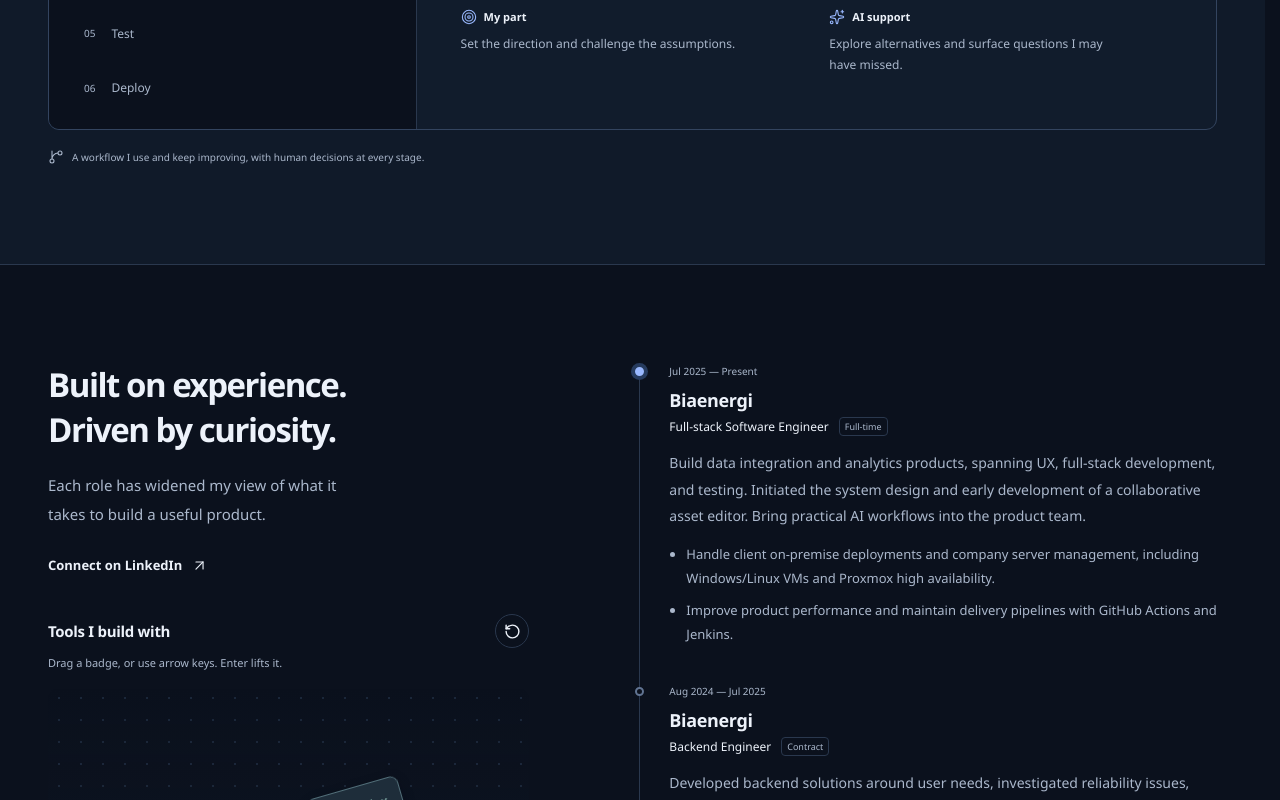
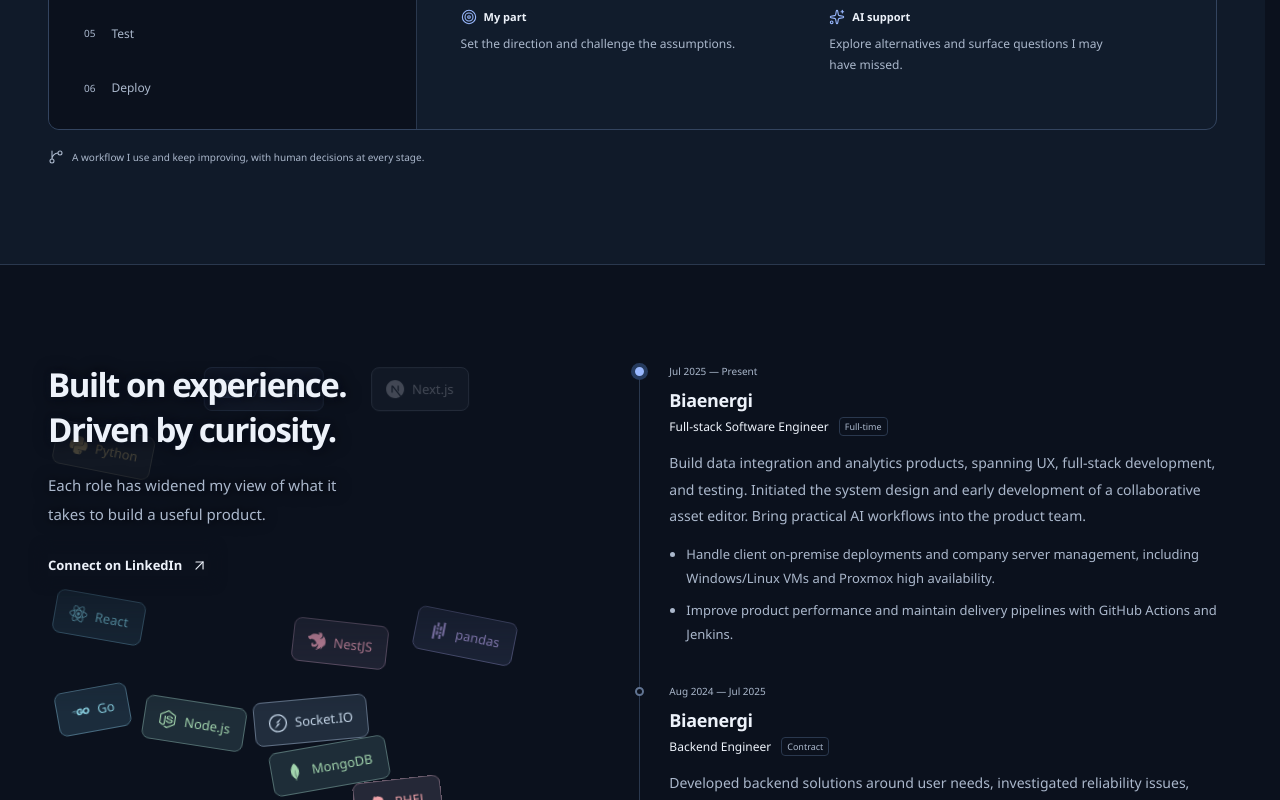
Before and after one commit to YMaximum/my-site, a React (Vite) app: page / in a window 1280 px wide. Shown: the part 2000-2800 px from the top of the page. Built offline with nearby package versions, Linux system fonts and the light colour scheme; a web font is replaced by a local one.

Commit message:
Refine toolkit with floating badges and seamless mobile strip

```diff
--- a/src/App.tsx
+++ b/src/App.tsx
@@ -35,7 +35,7 @@
 }
 
 export default function App() {
-  const { motionEnabled, reducedMotion, toggleMotion } = useMotionPreference();
+  const { motionEnabled } = useMotionPreference();
   const [pageState, setPageState] = useState(readPageState);
   const [menuOpen, setMenuOpen] = useState(false);
   const [activeSection, setActiveSection] = useState('');
@@ -186,28 +186,6 @@
               </a>
             ))}
           </nav>
-          <button
-            className='icon-button motion-toggle'
-            onClick={toggleMotion}
-            disabled={reducedMotion}
-            aria-label={
-              reducedMotion
-                ? 'Motion reduced by your system preference'
-                : motionEnabled
-                  ? 'Pause motion'
-                  : 'Enable motion'
-            }
-            aria-pressed={motionEnabled}
-            title={
-              reducedMotion
-                ? 'Your reduced-motion preference is active'
-                : motionEnabled
-                  ? 'Pause motion'
-                  : 'Enable motion'
-            }
-          >
-            <Icon name={motionEnabled ? 'Pause' : 'Play'} size={18} />
-          </button>
           <a
             className='header-github'
             href={profile.github}
--- a/src/components/Icons.tsx
+++ b/src/components/Icons.tsx
@@ -19,8 +19,6 @@
   MousePointer2,
   Network,
   Plus,
-  Pause,
-  Play,
   ScanEye,
   Server,
   ShieldCheck,
@@ -51,8 +49,6 @@
   MousePointer2,
   Network,
   Plus,
-  Pause,
-  Play,
   ScanEye,
   Server,
   ShieldCheck,
--- a/src/components/Toolkit.tsx
+++ b/src/components/Toolkit.tsx
@@ -1,5 +1,4 @@
 import { useEffect, useRef, useState, useSyncExternalStore } from 'react';
-import { Pause, Play, RotateCcw } from 'lucide-react';
 import { toolkit } from '../data/portfolio';
 import { TechnologyMark } from './TechTags';
 import { techStyle } from '../data/technologies';
@@ -21,15 +20,12 @@
   const stage = useRef<HTMLDivElement>(null);
   const [visible, setVisible] = useState(false);
   const [activated, setActivated] = useState(false);
-  const [paused, setPaused] = useState(false);
-  const [interacting, setInteracting] = useState(false);
   const physics = useToolkitPhysics(
     stage,
     desktop && motionEnabled && activated,
     visible,
   );
-  const autoScroll =
-    !desktop && motionEnabled && visible && !paused && !interacting;
+  const autoScroll = !desktop && motionEnabled && visible;
 
   useEffect(() => {
     const observer = new IntersectionObserver(
@@ -56,7 +52,7 @@
         return;
       }
       const group = element.querySelector<HTMLElement>('.toolkit-badges');
-      const loopWidth = (group?.offsetWidth ?? 0) + 16;
+      const loopWidth = (group?.offsetWidth ?? 0) + 32;
       if (loopWidth) {
         position += Math.min(previous ? time - previous : 0, 40) * 0.04;
         if (position >= loopWidth) position -= loopWidth;
@@ -76,7 +72,6 @@
     };
   }, [autoScroll]);
 
-  // Each layout starts at the beginning, avoiding leftover marquee scroll offsets.
   useEffect(() => {
     if (stage.current) stage.current.scrollLeft = 0;
   }, [desktop, motionEnabled]);
@@ -84,68 +79,21 @@
   return (
     <section
       className='experience-toolkit'
-      aria-labelledby='toolkit-title'
-      data-mode={desktop ? (motionEnabled ? 'physics' : 'static') : 'carousel'}
+      aria-label='Technology toolkit'
+      data-mode={motionEnabled ? (desktop ? 'floating' : 'marquee') : 'static'}
     >
-      <div className='toolkit-heading'>
-        <h3 id='toolkit-title'>Tools I build with</h3>
-        {desktop ? (
-          <button
-            className='icon-button toolkit-control'
-            aria-label='Drop the toolkit badges again'
-            disabled={!motionEnabled}
-            onClick={physics.reset}
-          >
-            <RotateCcw size={17} aria-hidden='true' />
-          </button>
-        ) : (
-          <button
-            className='icon-button toolkit-control'
-            disabled={!motionEnabled}
-            aria-label={
-              paused ? 'Play toolkit carousel' : 'Pause toolkit carousel'
-            }
-            aria-pressed={!paused && motionEnabled}
-            onClick={() => setPaused(!paused)}
-          >
-            {paused || !motionEnabled ? (
-              <Play size={17} aria-hidden='true' />
-            ) : (
-              <Pause size={17} aria-hidden='true' />
-            )}
-          </button>
-        )}
-      </div>
-      <p id='toolkit-hint' className='toolkit-hint'>
-        {desktop && motionEnabled
-          ? 'Drag a badge, or use arrow keys. Enter lifts it.'
-          : desktop
-            ? 'A few of the tools I work with.'
-            : 'My everyday toolkit. Swipe to explore.'}
-      </p>
       <div
         ref={stage}
         className='toolkit-stage'
-        aria-label='Overall technology toolkit'
-        tabIndex={desktop ? -1 : 0}
+        tabIndex={!desktop && !motionEnabled ? 0 : undefined}
+        role={!desktop && !motionEnabled ? 'group' : undefined}
+        aria-label={
+          !desktop && !motionEnabled ? 'Technology skills' : undefined
+        }
         onPointerMove={physics.move}
         onPointerUp={physics.end}
         onPointerCancel={physics.end}
-        onPointerLeave={() => {
-          physics.leave();
-          setInteracting(false);
-        }}
-        onPointerEnter={(event) => {
-          if (event.pointerType === 'mouse') setInteracting(true);
-        }}
-        onTouchStart={() => setInteracting(true)}
-        onTouchEnd={() => setInteracting(false)}
-        onTouchCancel={() => setInteracting(false)}
-        onFocusCapture={() => setInteracting(true)}
-        onBlurCapture={(event) => {
-          if (!event.currentTarget.contains(event.relatedTarget))
-            setInteracting(false);
-        }}
+        onPointerLeave={physics.leave}
       >
         <div className='toolkit-track'>
           <ul
@@ -158,7 +106,7 @@
                   <button
                     className='toolkit-badge'
                     aria-label={`Move ${name} badge`}
-                    aria-describedby='toolkit-hint'
+                    aria-description='Drag to move, or use arrow keys.'
                     onPointerDown={(event) => physics.start(index, event)}
                     onLostPointerCapture={physics.end}
                     onKeyDown={(event) => physics.key(index, event)}
@@ -173,7 +121,7 @@
               </li>
             ))}
           </ul>
-          {!desktop && (
+          {!desktop && motionEnabled && (
             <ul className='toolkit-badges toolkit-copy' aria-hidden='true'>
               {toolkit.map((name) => (
                 <li key={name} style={techStyle(name)}>
--- a/src/hooks/useMotionPreference.ts
+++ b/src/hooks/useMotionPreference.ts
@@ -1,4 +1,4 @@
-import { useState, useSyncExternalStore } from 'react';
+import { useSyncExternalStore } from 'react';
 
 const query = '(prefers-reduced-motion: reduce)';
 
@@ -14,27 +14,5 @@
     () => window.matchMedia(query).matches,
     () => true,
   );
-  const [paused, setPaused] = useState(() => {
-    try {
-      return window.localStorage.getItem('portfolio-motion') === 'paused';
-    } catch {
-      return false;
-    }
-  });
-
-  function toggleMotion() {
-    const next = !paused;
-    setPaused(next);
-    try {
-      window.localStorage.setItem('portfolio-motion', next ? 'paused' : 'on');
-    } catch {
-      // The control still works when browser storage is unavailable.
-    }
-  }
-
-  return {
-    motionEnabled: !paused && !reducedMotion,
-    reducedMotion,
-    toggleMotion,
-  };
+  return { motionEnabled: !reducedMotion, reducedMotion };
 }
--- a/src/hooks/useToolkitPhysics.ts
+++ b/src/hooks/useToolkitPhysics.ts
@@ -6,7 +6,6 @@
 
 interface Controls {
   wake?: () => void;
-  reset?: () => void;
   start?: (index: number, x: number, y: number) => void;
   move?: (x: number, y: number, mouse: boolean) => void;
   end?: () => void;
@@ -38,8 +37,8 @@
       if (cancelled || !element) return;
       const { Bodies, Body, Composite, Constraint, Engine, Sleeping, Vector } =
         Matter;
-      const engine = Engine.create({ enableSleeping: true });
-      engine.gravity.y = 1;
+      const engine = Engine.create({ enableSleeping: false });
+      engine.gravity.y = 0;
       const badges = [
         ...element.querySelectorAll<HTMLLIElement>(
           '.toolkit-badges:first-child li',
@@ -56,40 +55,72 @@
       let accumulator = 0;
       let pointer: { x: number; y: number } | null = null;
       let grab: Matter.Constraint | null = null;
-      const bodies = sizes.map((size, index) =>
-        Bodies.rectangle(
-          Math.min(
-            width - size.width / 2 - 10,
-            size.width / 2 +
-              10 +
-              ((index * 71) % Math.max(1, width - size.width - 20)),
+      const random = (index: number) => {
+        const value = Math.sin(index * 12.9898 + 7) * 43758.5453;
+        return value - Math.floor(value);
+      };
+      const columns = Math.max(1, Math.floor(width / 145));
+      const rows = Math.ceil(sizes.length / columns);
+      const bodies = sizes.map((size, index) => {
+        const body = Bodies.rectangle(
+          Math.max(
+            size.width / 2 + 8,
+            Math.min(
+              width - size.width / 2 - 8,
+              (((index % columns) + 0.5) * width) / columns +
+                (random(index) - 0.5) * 20,
+            ),
           ),
-          -40 - index * 66,
+          Math.max(
+            size.height / 2 + 8,
+            Math.min(
+              height - size.height / 2 - 8,
+              ((Math.floor(index / columns) + 0.5) * height) / rows,
+            ),
+          ),
           size.width,
           size.height,
           {
             chamfer: { radius: 6 },
-            friction: 0.65,
-            frictionStatic: 0.8,
-            frictionAir: 0.025,
-            restitution: 0.12,
-            sleepThreshold: 50,
-            angle: ((index % 3) - 1) * 0.08,
+            friction: 0,
+            frictionStatic: 0,
+            frictionAir: 0,
+            restitution: 1,
+            angle: (random(index + 40) - 0.5) * 0.16,
           },
-        ),
-      );
+        );
+        const angle = random(index + 60) * Math.PI * 2;
+        const speed = 0.35 + random(index + 80) * 0.3;
+        Body.setVelocity(body, {
+          x: Math.cos(angle) * speed,
+          y: Math.sin(angle) * speed,
+        });
+        Body.setAngularVelocity(body, (random(index + 100) - 0.5) * 0.0015);
+        return body;
+      });
       let walls: Matter.Body[] = [];
       function buildWalls() {
         walls.forEach((wall) => Composite.remove(engine.world, wall));
         walls = [
-          Bodies.rectangle(width / 2, height + 20, width + 160, 40, {
+          Bodies.rectangle(width / 2, -16, width + 160, 40, {
             isStatic: true,
+            restitution: 1,
+            friction: 0,
           }),
-          Bodies.rectangle(-40, height / 2, 80, height + 5000, {
+          Bodies.rectangle(width / 2, height + 16, width + 160, 40, {
             isStatic: true,
+            restitution: 1,
+            friction: 0,
           }),
-          Bodies.rectangle(width + 40, height / 2, 80, height + 5000, {
+          Bodies.rectangle(-36, height / 2, 80, height + 160, {
             isStatic: true,
+            restitution: 1,
+            friction: 0,
+          }),
+          Bodies.rectangle(width + 36, height / 2, 80, height + 160, {
+            isStatic: true,
+            restitution: 1,
+            friction: 0,
           }),
         ];
         Composite.add(engine.world, walls);
@@ -105,7 +136,6 @@
       }
       function schedule() {
         if (!frame && visibleNow.current && !document.hidden) {
-          element!.removeAttribute('data-settled');
           frame = requestAnimationFrame(tick);
         }
       }
@@ -119,19 +149,32 @@
           ? Math.min(time - previousTime, 1000 / 15)
           : 1000 / 60;
         previousTime = time;
-        let nearby = false;
-        bodies.forEach((body) => {
-          // Keep names readable while preserving the feel of a loose pile.
-          if (Math.abs(body.angle) > 0.28) {
-            Body.setAngle(body, Math.sign(body.angle) * 0.28);
-            Body.setAngularVelocity(body, 0);
+        bodies.forEach((body, index) => {
+          // Gentle drift and shallow rotations keep the floating names readable.
+          if (Math.abs(body.angle) > 0.2) {
+            Body.setAngle(body, Math.sign(body.angle) * 0.2);
+            Body.setAngularVelocity(body, -Math.sign(body.angle) * 0.001);
+          }
+          if (body !== grab?.bodyB) {
+            const speed = Math.hypot(body.velocity.x, body.velocity.y);
+            if (speed < 0.3) {
+              const angle = random(index + 60) * Math.PI * 2;
+              Body.setVelocity(body, {
+                x: Math.cos(angle) * 0.4,
+                y: Math.sin(angle) * 0.4,
+              });
+            } else if (speed > 0.9) {
+              Body.setVelocity(body, {
+                x: (body.velocity.x / speed) * 0.9,
+                y: (body.velocity.y / speed) * 0.9,
+              });
+            }
           }
           if (pointer && !grab) {
             const dx = body.position.x - pointer.x;
             const dy = body.position.y - pointer.y;
             const distance = Math.hypot(dx, dy);
             if (distance < 95 && distance > 1) {
-              nearby = true;
               Sleeping.set(body, false);
               const force = (1 - distance / 95) * 0.00022 * body.mass;
               Body.applyForce(body, body.position, {
@@ -141,19 +184,14 @@
             }
           }
         });
-        // Fixed steps keep gravity consistent on both fast and slower displays.
+        // Fixed steps keep drift consistent on both fast and slower displays.
         accumulator += delta;
         while (accumulator >= 1000 / 60) {
           Engine.update(engine, 1000 / 60);
           accumulator -= 1000 / 60;
         }
         draw();
-        if (grab || nearby || bodies.some((body) => !body.isSleeping))
-          schedule();
-        else {
-          previousTime = 0;
-          element!.setAttribute('data-settled', 'true');
-        }
+        schedule();
       }
       Composite.add(engine.world, bodies);
       buildWalls();
@@ -203,24 +241,6 @@
       }
       controls.current = {
         wake: schedule,
-        reset() {
-          release();
-          bodies.forEach((body, index) => {
-            Sleeping.set(body, false);
-            Body.setPosition(body, {
-              x:
-                sizes[index].width / 2 +
-                10 +
-                ((index * 71) % Math.max(1, width - sizes[index].width - 20)),
-              y: -40 - index * 66,
-            });
-            Body.setVelocity(body, { x: 0, y: 0 });
-            Body.setAngle(body, ((index % 3) - 1) * 0.08);
-            Body.setAngularVelocity(body, 0);
-          });
-          draw();
-          schedule();
-        },
         start(index, x, y) {
           release();
           const body = bodies[index];
@@ -289,7 +309,6 @@
         Composite.clear(engine.world, false);
         Engine.clear(engine);
         element.removeAttribute('data-physics');
-        element.removeAttribute('data-settled');
         element.removeAttribute('data-dragging');
         badges.forEach((badge) => badge.style.removeProperty('transform'));
       };
@@ -304,7 +323,6 @@
   }, [stage, enabled]);
 
   return {
-    reset: () => controls.current.reset?.(),
     start(index: number, event: ReactPointerEvent<HTMLButtonElement>) {
       if (event.button !== 0 || !controls.current.start) return;
       event.preventDefault();
--- a/src/index.css
+++ b/src/index.css
@@ -1711,16 +1711,6 @@
   transform-origin: left;
   transition: transform 180ms ease-out;
 }
-.motion-toggle {
-  flex-shrink: 0;
-  color: var(--muted);
-  border-color: var(--line);
-  width: 36px;
-  height: 36px;
-}
-.motion-toggle:disabled {
-  opacity: 0.6;
-}
 .main-navigation a {
   position: relative;
 }
@@ -2447,51 +2437,43 @@
   grid-template-areas: '. workspace .' 'source processing target';
 }
 
-/* A living toolkit: loose physics on the split layout, a ribbon on mobile. */
+/* The toolkit floats across the full left column, with no boxed stage. */
 .experience-sidebar {
   min-width: 0;
+  position: relative;
+  isolation: isolate;
+}
+.experience-intro {
+  position: relative;
+  z-index: 2;
+  pointer-events: none;
+}
+.experience-intro h2,
+.experience-intro p {
+  text-shadow:
+    0 0 6px var(--page),
+    0 0 16px var(--page);
+}
+.experience-intro .text-link {
+  pointer-events: auto;
+  background: var(--page);
+  box-shadow: 0 0 12px 6px var(--page);
 }
 .experience-toolkit {
-  margin-top: 38px;
+  position: absolute;
+  inset: 0;
   min-width: 0;
-}
-.toolkit-heading {
-  display: flex;
-  align-items: center;
-  justify-content: space-between;
-  gap: 12px;
-}
-.toolkit-heading h3 {
-  font-size: 15px;
-  font-weight: 600;
-  letter-spacing: -0.02em;
-}
-.toolkit-control {
-  width: 34px;
-  height: 34px;
-  border: 1px solid var(--line);
-  border-radius: 50%;
-}
-.toolkit-control:disabled {
-  opacity: 0.45;
-  cursor: default;
-}
-.toolkit-hint {
-  color: var(--muted);
-  font-size: 11px;
-  line-height: 1.7;
-  margin-top: 6px;
+  z-index: 1;
 }
 .toolkit-stage {
   position: relative;
-  height: 440px;
-  margin-top: 14px;
+  width: 100%;
+  height: 100%;
   overflow: hidden;
-  border-bottom: 1px solid #415573;
-  border-radius: 12px;
-  background:
-    radial-gradient(#33486466 1px, transparent 1px) 0 0 / 22px 22px,
-    linear-gradient(180deg, #101c2c00, #101c2c66);
+  background: transparent;
+}
+.experience-toolkit[data-mode='floating'] .toolkit-stage {
+  mask-image: linear-gradient(to bottom, #0004 0, #0004 190px, #000 350px);
 }
 .toolkit-track {
   width: 100%;
@@ -2522,14 +2504,9 @@
   line-height: 1;
   font-weight: 550;
   padding: 12px 14px;
-  box-shadow: 0 4px 12px #03081240;
   cursor: grab;
   touch-action: none;
   user-select: none;
-}
-.toolkit-badge:disabled {
-  opacity: 1;
-  cursor: default;
 }
 .toolkit-badge svg {
   width: 18px;
@@ -2548,14 +2525,22 @@
 .toolkit-stage[data-dragging='true'] .toolkit-badge {
   cursor: grabbing;
 }
+.toolkit-stage:focus-visible,
 .toolkit-badge:focus-visible {
   outline: 2px solid var(--accent);
-  outline-offset: 3px;
+  outline-offset: -3px;
+}
+.experience-toolkit[data-mode='static'] {
+  position: relative;
+  margin-top: 32px;
+}
+.experience-toolkit[data-mode='static'] .toolkit-stage {
+  height: auto;
+}
+.experience-toolkit[data-mode='static'] .toolkit-badge {
+  cursor: default;
 }
 @media (min-width: 641px) and (max-width: 860px) {
-  .toolkit-stage {
-    height: 660px;
-  }
   .toolkit-badge {
     font-size: 12px;
     padding: 11px;
@@ -2574,53 +2559,46 @@
   }
   .experience-toolkit {
     order: 3;
-    margin-top: 0;
+    position: relative;
+    inset: auto;
+    margin: 0;
+  }
+  .experience-toolkit[data-mode='static'] {
+    margin: 0;
   }
   .toolkit-stage {
-    height: 120px;
-    overflow-x: auto;
-    overflow-y: hidden;
-    scrollbar-width: none;
-    border-bottom: 0;
-    border-radius: 8px;
-    background: #111c2c55;
-  }
-  .toolkit-stage::-webkit-scrollbar {
-    display: none;
+    height: 58px;
+    overflow: hidden;
+    mask-image: linear-gradient(
+      to right,
+      transparent,
+      #000 12%,
+      #000 88%,
+      transparent
+    );
   }
   .toolkit-track {
     display: flex;
-    gap: 16px;
+    gap: 32px;
     padding: 12px 0;
     width: max-content;
   }
   .toolkit-badges {
-    display: grid;
-    grid-template-rows: repeat(2, 40px);
-    grid-auto-flow: column;
-    grid-auto-columns: max-content;
-    gap: 10px;
-  }
-  .toolkit-badges li {
-    display: flex;
+    flex-wrap: nowrap;
+    align-items: center;
+    gap: 32px;
   }
   .toolkit-badge {
-    width: 100%;
-    font-size: 12px;
-    padding: 10px 13px;
-    touch-action: pan-x pan-y;
-    box-shadow: none;
-  }
-}
-
-.experience-toolkit[data-mode='static'] .toolkit-stage {
-  height: auto;
-  min-height: 180px;
-  border-bottom: 0;
-}
-
-@media (min-width: 641px) and (max-width: 740px) {
-  .toolkit-stage {
-    height: 740px;
-  }
-}
+    background: transparent;
+    border: 0;
+    border-radius: 0;
+    padding: 8px 0;
+    font-size: 14px;
+    cursor: default;
+  }
+  .experience-toolkit[data-mode='static'] .toolkit-stage {
+    height: 58px;
+    overflow-x: auto;
+    scrollbar-width: none;
+  }
+}
```
Also changed, not shown: 4 other files (tests, documents, lock files or other folders).
